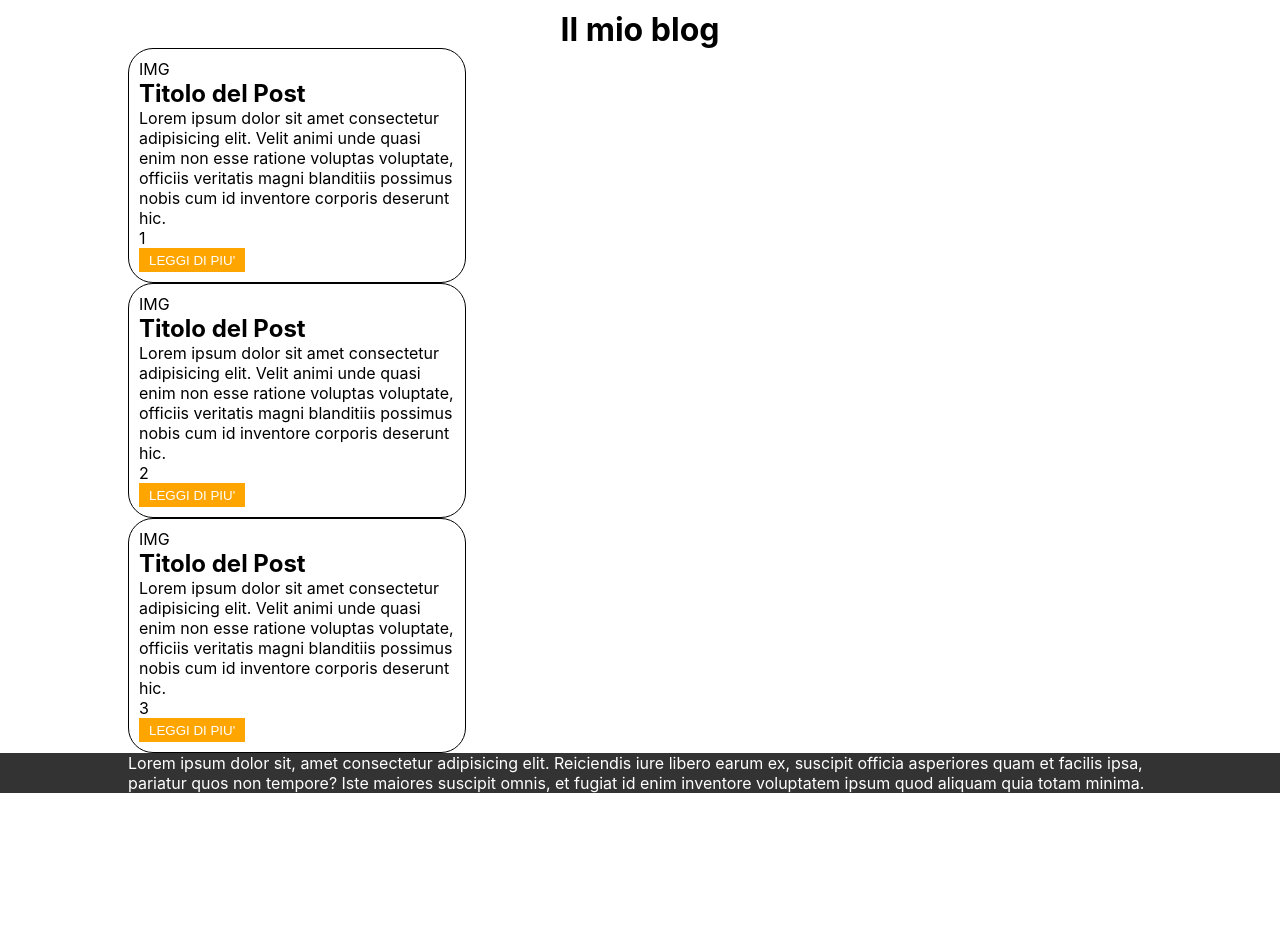
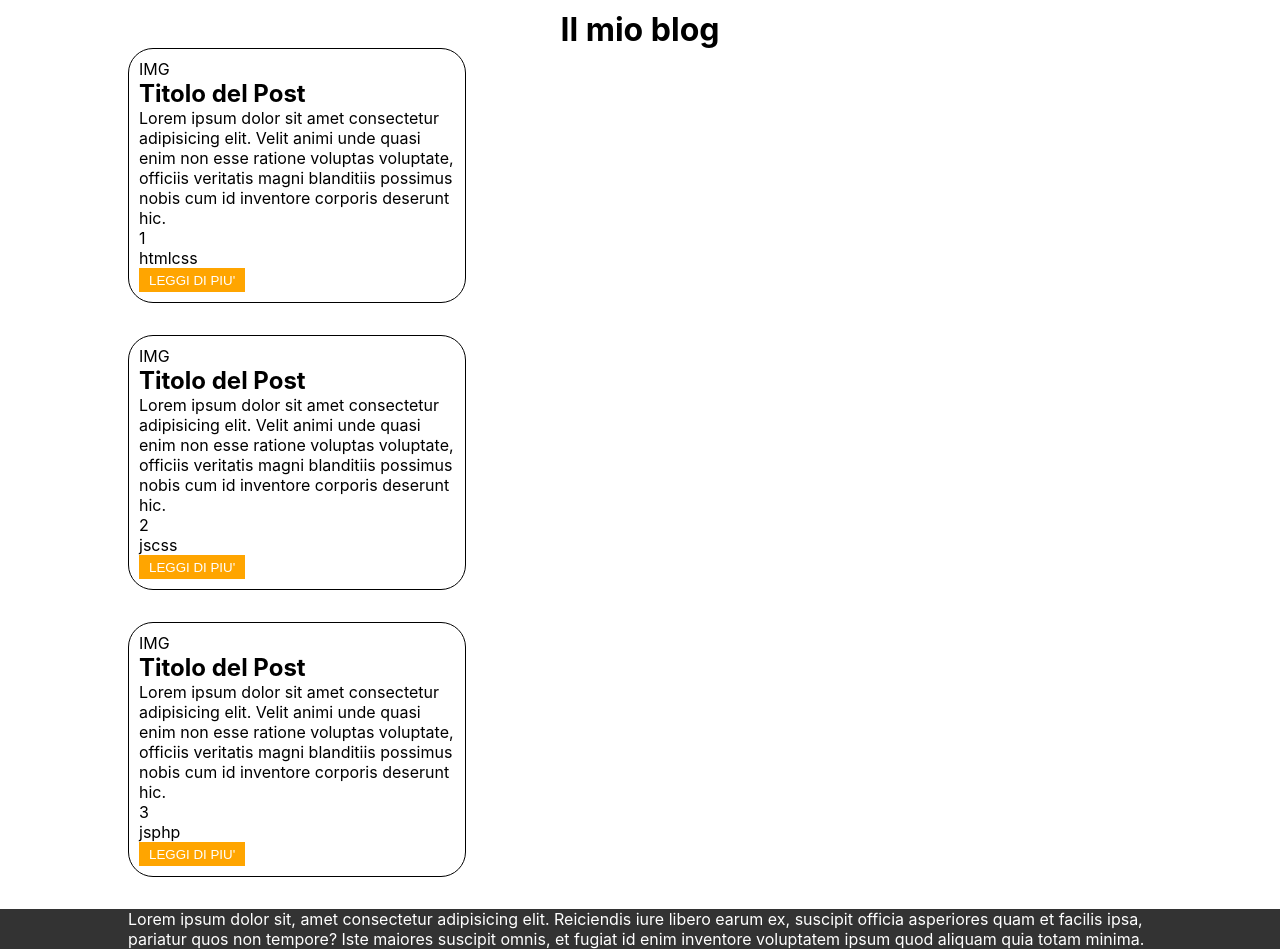
Before and after one commit to francescocifaldi/react-props, a React (Vite) app: page / in a window 1280 px wide. Before the commit the page ends 800 px from the top, so only its background shows below. Built offline with nearby package versions, Linux system fonts and the light colour scheme.

Commit message:
ADD obj as props

```diff
--- a/src/components/card/Card.jsx
+++ b/src/components/card/Card.jsx
@@ -1,7 +1,15 @@
 import style from './Card.module.css'
 import Button from "../button/Button"
 
-export default function Card({ title, content, id }) {
+export default function Card({ post }) {
+
+    const {
+        id,
+        title,
+        content,
+        tags
+    } = post
+
     return (
 
         <div className={style.card}>
@@ -12,6 +20,7 @@ export default function Card({ title, content, id }) {
                 <h2>{title}</h2>
                 <p>{content}</p>
                 <p>{id}</p>
+                <p>{tags}</p>
                 <Button />
             </div>
         </div>
--- a/src/components/card/Card.module.css
+++ b/src/components/card/Card.module.css
@@ -3,4 +3,5 @@
     border: 1px solid;
     border-radius: 25px;
     padding: 10px;
+    margin-bottom: 2rem;
 }
--- a/src/components/main/Main.jsx
+++ b/src/components/main/Main.jsx
@@ -8,7 +8,8 @@ export default function Main() {
                 posts.map((post) => (
                     < div key={post.id} className="container" >
                         {post.published &&
-                            < Card title={post.title} content={post.content} id={post.id} />}
+                            < Card post={post} />
+                        }
                     </div >
                 ))
             }
```
